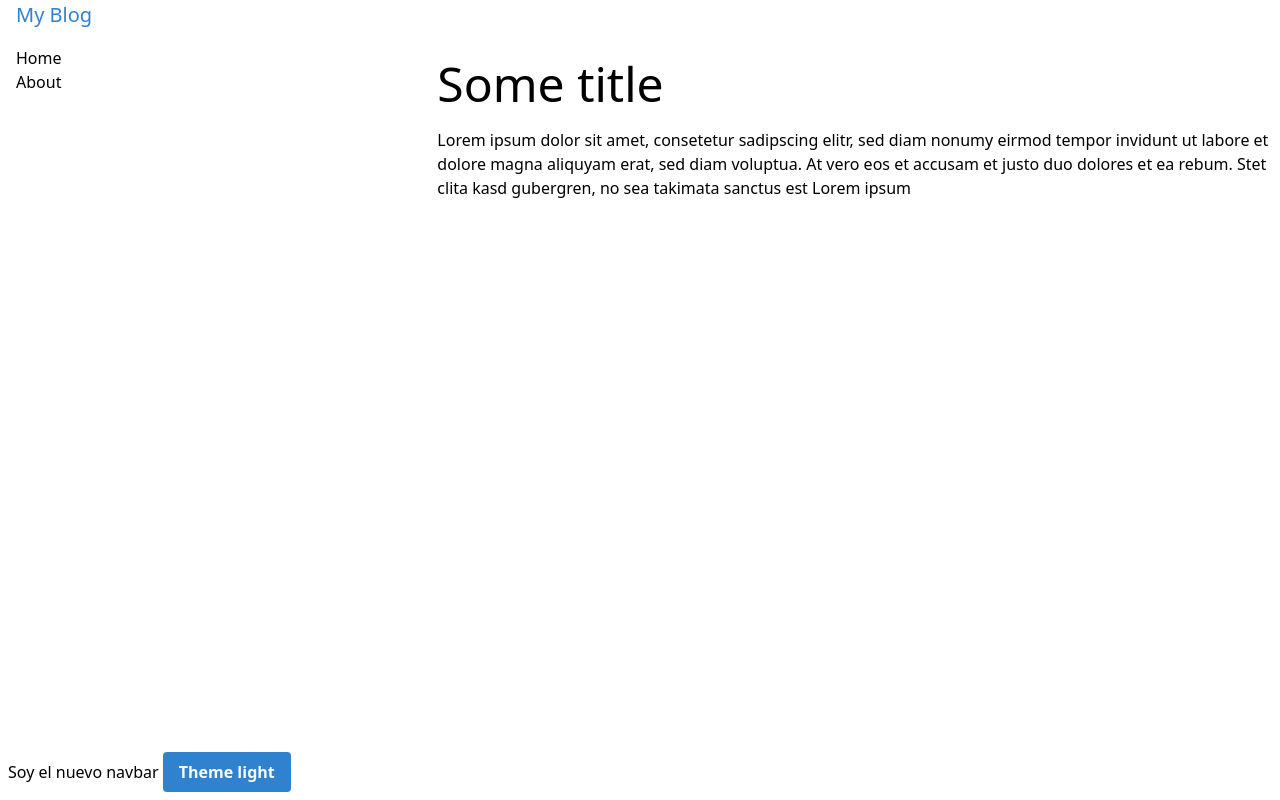
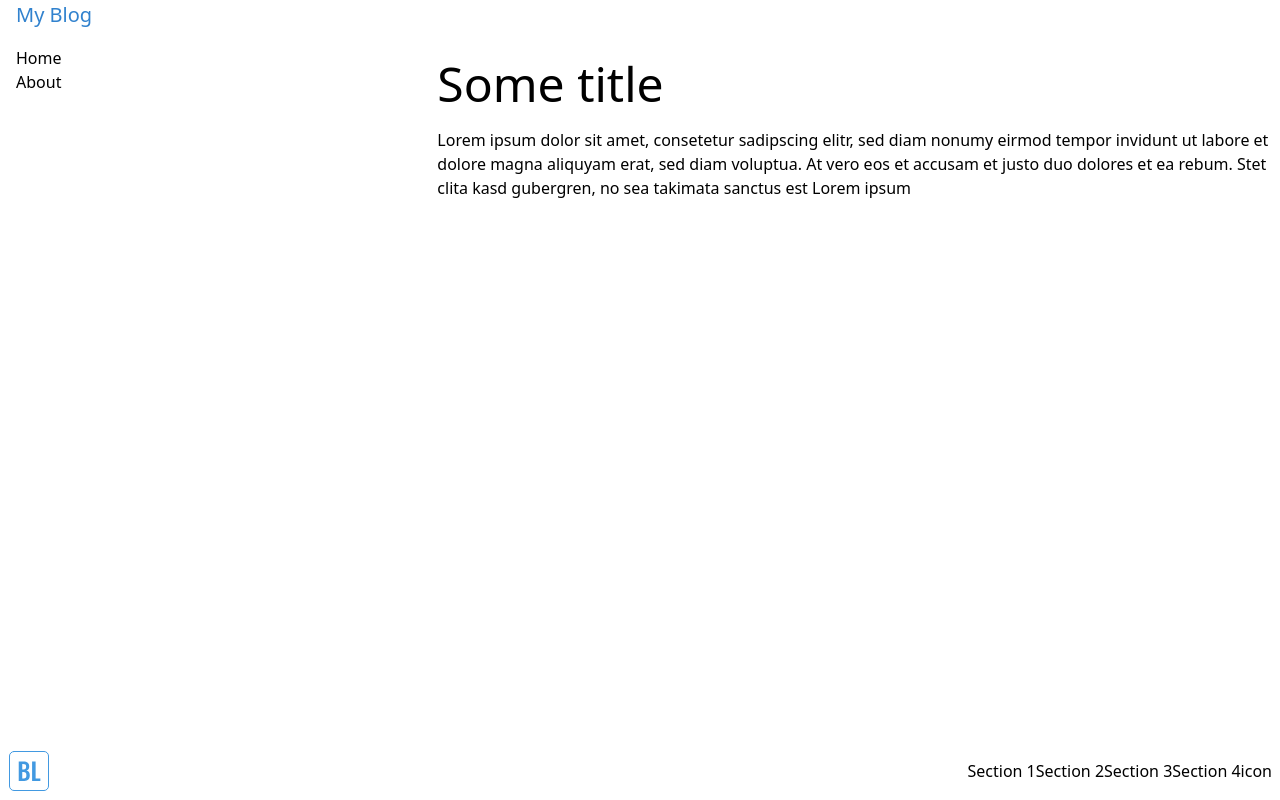
Before and after one commit to linaresb08/my-cv, a Nuxt app: page / in a window 1280 px wide. Built offline with nearby package versions, Linux system fonts and the light colour scheme.

Commit message:
Ajustes en el navbar

```diff
--- a/components/Navbar.vue
+++ b/components/Navbar.vue
@@ -1,11 +1,55 @@
 <template>
   <div class="navbar">
-    <nav class="lg:container">
-      Soy el nuevo navbar
-      <button class="btn btn-blue" @click="changeTheme">
-        Theme
-        {{ modeTheme }}
-      </button>
+    <nav class="lg:container nav">
+      <div class="nav-brand">
+        <svg
+          xmlns="http://www.w3.org/2000/svg"
+          width="42"
+          height="42"
+          fill="none"
+          class="BL-logo"
+          @mouseover="beRounded"
+          @mouseleave="beRectangle"
+        >
+          <rect
+            id="BL-rectangle"
+            width="39"
+            height="39"
+            x="1.5"
+            y="1.5"
+            stroke="#4299E1"
+            stroke-linecap="round"
+            stroke-linejoin="round"
+            rx="4.5"
+          />
+          <path
+            class="BL-letters"
+            fill="#4299E1"
+            d="M10.733 11.56h4.8c1.84 0 3.249.376 4.225 1.128.976.752 1.463 2.04 1.463 3.864 0 1.184-.24 2.112-.72 2.784-.48.656-1.175 1.056-2.088 1.2 2.24.432 3.36 2.032 3.36 4.8 0 1.872-.456 3.288-1.367 4.248-.912.944-2.264 1.416-4.056 1.416h-5.617V11.56zm4.752 7.944c1.024 0 1.72-.224 2.088-.672.384-.464.576-1.208.576-2.232 0-.992-.248-1.664-.744-2.016-.48-.368-1.288-.552-2.424-.552h-.72v5.472h1.225zm.145 9c1.04 0 1.76-.248 2.16-.744.4-.496.6-1.312.6-2.448 0-1.168-.224-2.016-.672-2.544-.433-.544-1.169-.816-2.209-.816h-1.248v6.552h1.369zm8.463-16.944h3.528v17.016h4.728V31h-8.256V11.56z"
+          />
+        </svg>
+      </div>
+      <ul class="nav-links">
+        <li class="nav-link">
+          Section 1
+        </li>
+        <li class="nav-link">
+          Section 2
+        </li>
+        <li class="nav-link">
+          Section 3
+        </li>
+        <li class="nav-link">
+          Section 4
+        </li>
+        <li class="nav-link" @click="changeTheme">
+          icon
+          <span class="md:hidden">
+            Cambiar a modo
+            {{ modeTheme == 'light' ? 'Oscuro' : 'Claro' }}
+          </span>
+        </li>
+      </ul>
     </nav>
   </div>
 </template>
@@ -28,6 +72,12 @@ export default {
           : (this.modeTheme = 'light')
       this.$emit('themeModeValue', this.modeTheme)
     },
+    beRounded() {
+      document.getElementById('BL-rectangle').setAttribute('rx', '50')
+    },
+    beRectangle() {
+      document.getElementById('BL-rectangle').setAttribute('rx', '4.5')
+    },
   },
 }
 </script>
@@ -38,20 +88,22 @@ export default {
   @apply fixed;
   @apply p-2;
   @apply w-full;
-}
-/* Código a eliminar */
-.btn {
-  @apply font-bold;
-  @apply py-2;
-  @apply px-4;
-  @apply rounded;
-}
-.btn-blue {
-  @apply bg-blue-600;
-  @apply text-gray-100;
 
-  &:hover {
-    @apply bg-blue-700;
+  .nav {
+    @apply flex;
+    @apply items-center;
+    @apply justify-between;
+
+    .nav-links {
+      @apply flex;
+    }
+  }
+
+  .BL-logo {
+    rect,
+    path {
+      transition: all 0.5s ease;
+    }
   }
 }
 </style>
```
